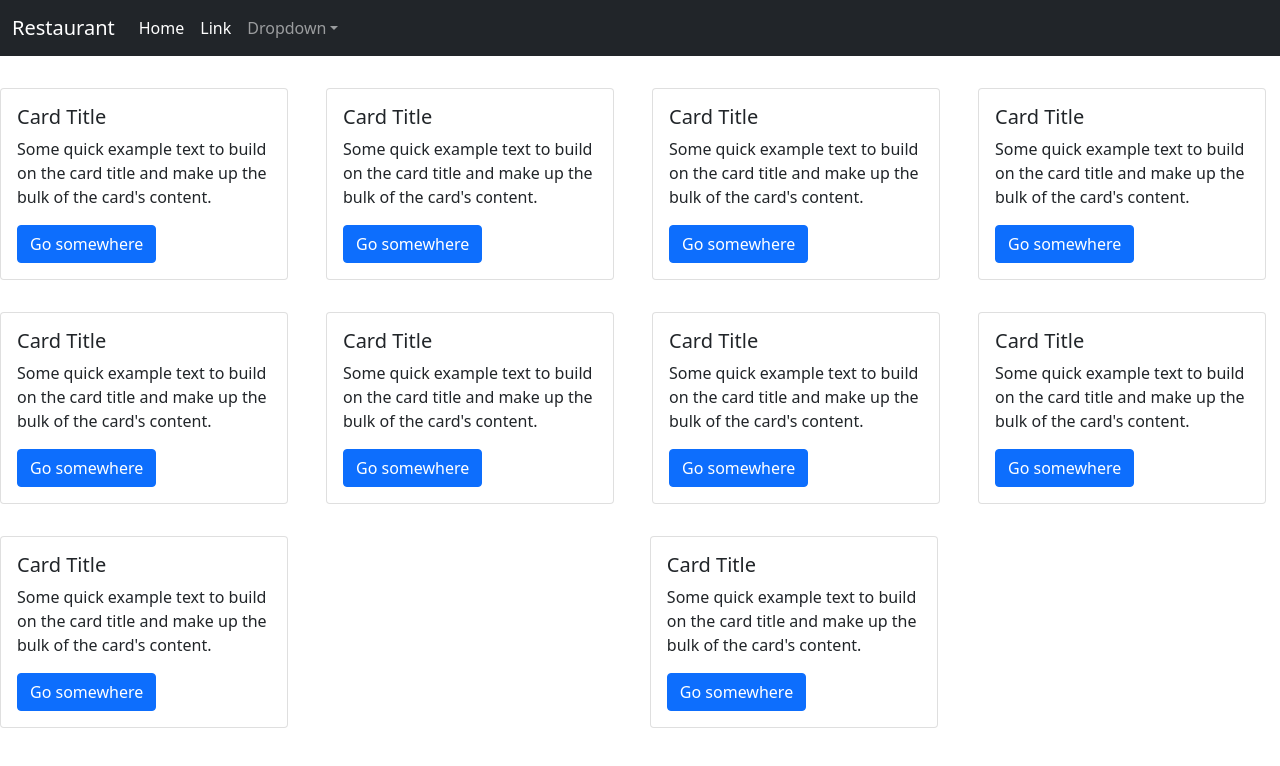
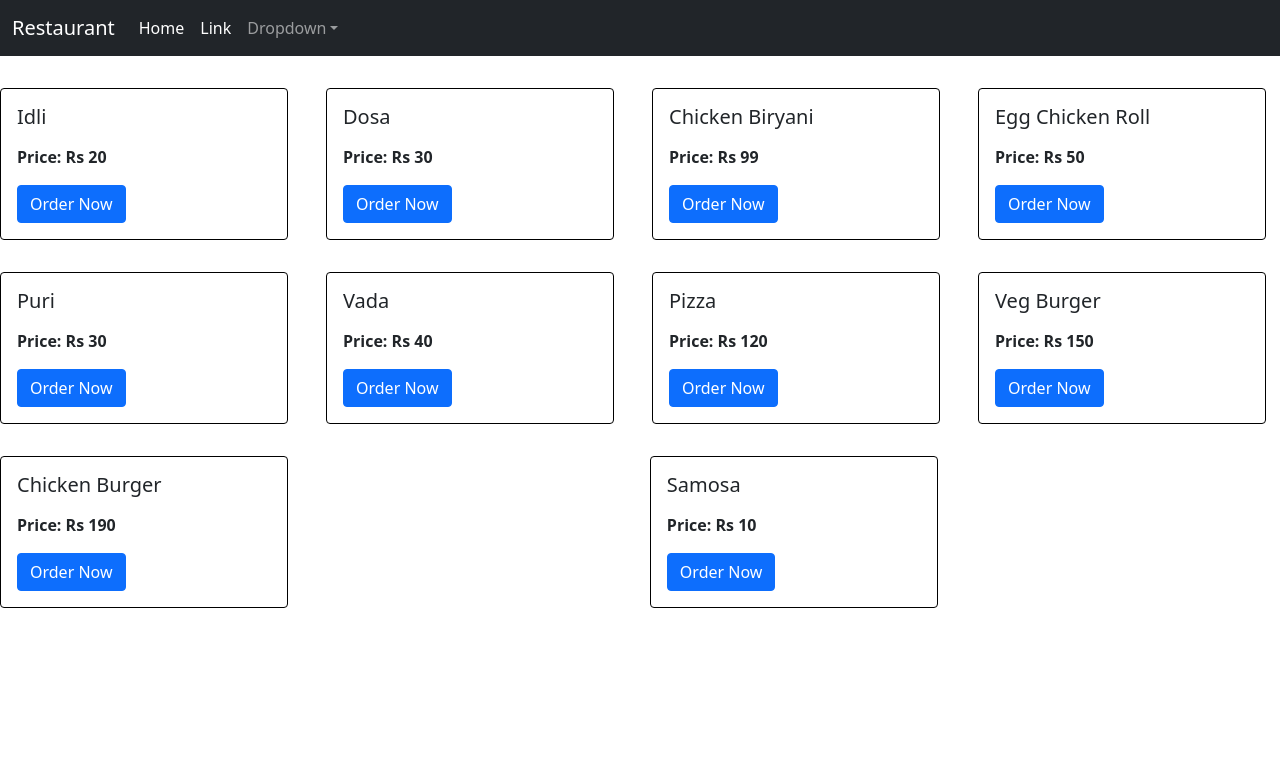
Before and after one commit to NikhilPatra047/Restaurant, a React (Create React App) app: page / in a window 1280 px wide. Shown: the top 766 px of the page. Built offline with nearby package versions, Linux system fonts and the light colour scheme.

Commit message:
Filled in each card with the data from data.js

```diff
--- a/src/components/CardComponent.js
+++ b/src/components/CardComponent.js
@@ -1,15 +1,20 @@
 import { Card, Button } from "react-bootstrap";
 
-function CardComponent() {
+function CardComponent({ value }) {
+    const { key, title, cost, desc } = value;
+
     return (
-        <Card style={{ width: '18rem' }}>
+        <Card style={{ width: '18rem', border: "0.5px solid black"}}>
             <Card.Body>
-                <Card.Title>Card Title</Card.Title>
+                <Card.Title>{title}</Card.Title>
                 <Card.Text>
-                Some quick example text to build on the card title and make up the bulk of
-                the card's content.
+                    {desc}
                 </Card.Text>
-                <Button variant="primary">Go somewhere</Button>
+
+                <Card.Text>
+                    <strong>Price: Rs {cost}</strong>
+                </Card.Text>
+                <Button variant="primary">Order Now</Button>
             </Card.Body>
         </Card>
     );
```
